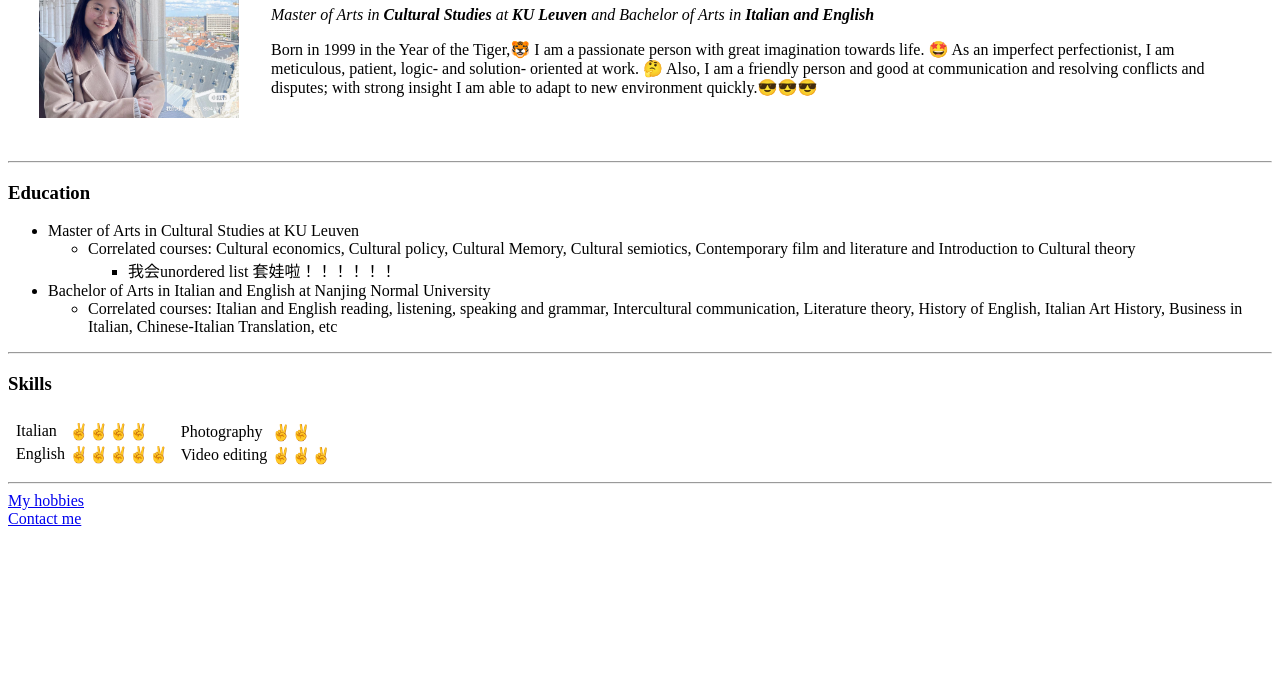
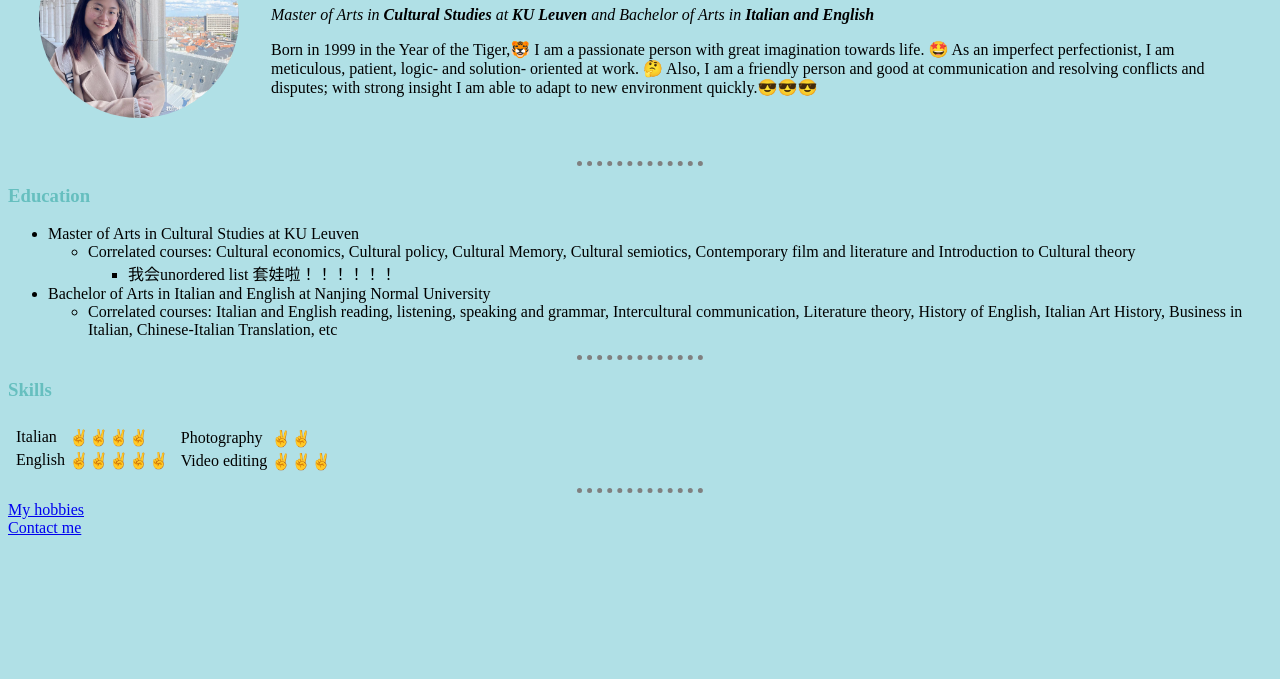
Before and after one commit to Begal2/resume, a plain HTML site: page index.html in a window 1280 px wide. Shown: the part 121-800 px from the top of the page. Drawn offline with Linux system fonts and the light colour scheme; the site is published under a folder, as on GitHub Pages, so addresses that start at the root find nothing.

Commit message:
Update index.html

```diff
--- a/index.html
+++ b/index.html
@@ -5,7 +5,7 @@
   <meta charset="utf-8">
   <title>🥰Tingyu Wang's personal Site🥰</title>
 </head>
-<link rel="stylesheet" href="/resume/style.css">
+<link rel="stylesheet" href="resume/style.css">
 
 <body>
   <table cellspacing="30">
```
